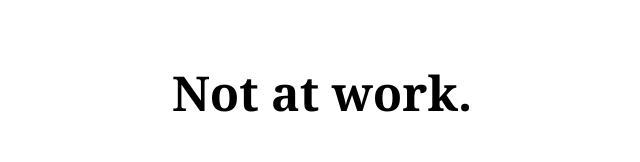
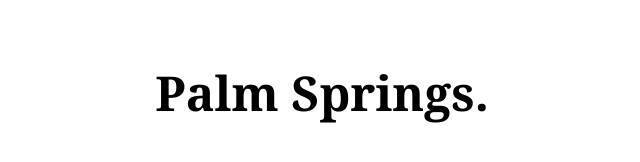
Before and after one commit to woistluke/woistluke.github.io, a plain HTML site: page index.html in a window 1280 px wide. Shown: the whole page, without its empty margins (318-958 px from the left). Drawn offline with Linux system fonts and the light colour scheme.

Commit message:
update: November 6, 2026

```diff
--- a/index.html
+++ b/index.html
@@ -12,6 +12,6 @@
   </style>
 </head>
 <body>
-  <h1>Not at work.</h1>
+  <h1>Palm Springs.</h1>
 </body>
 </html>
```
